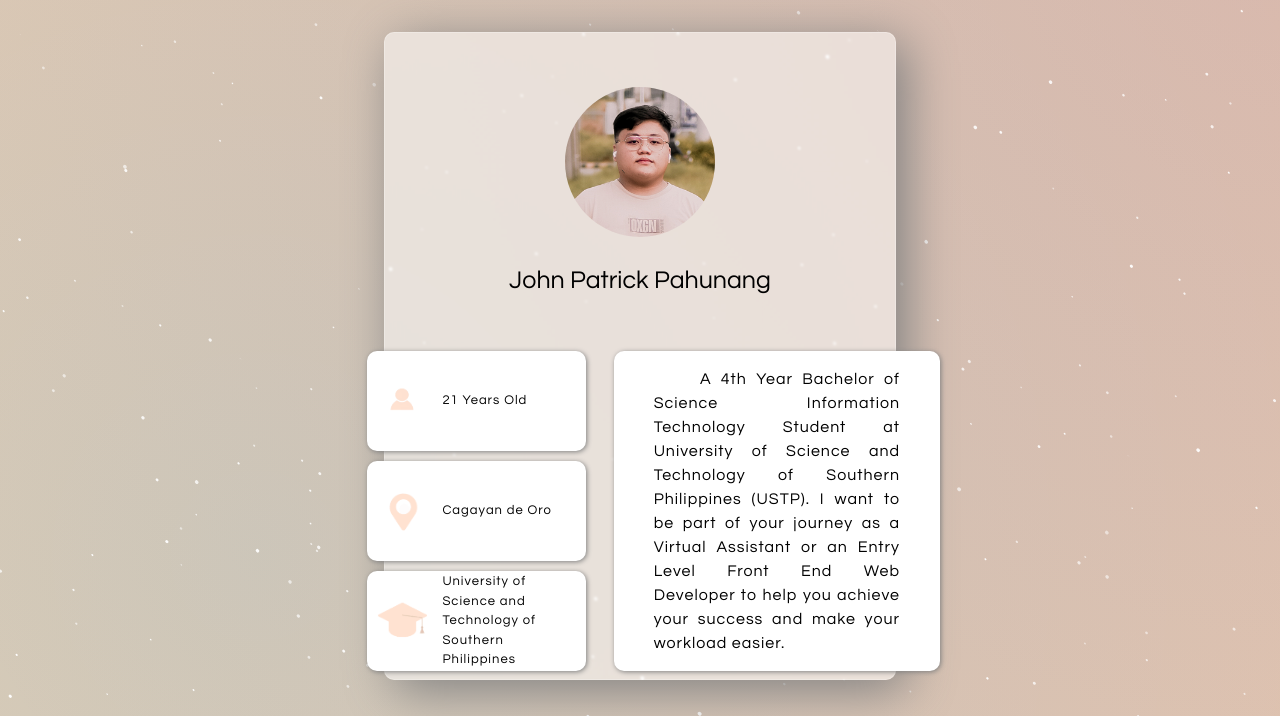
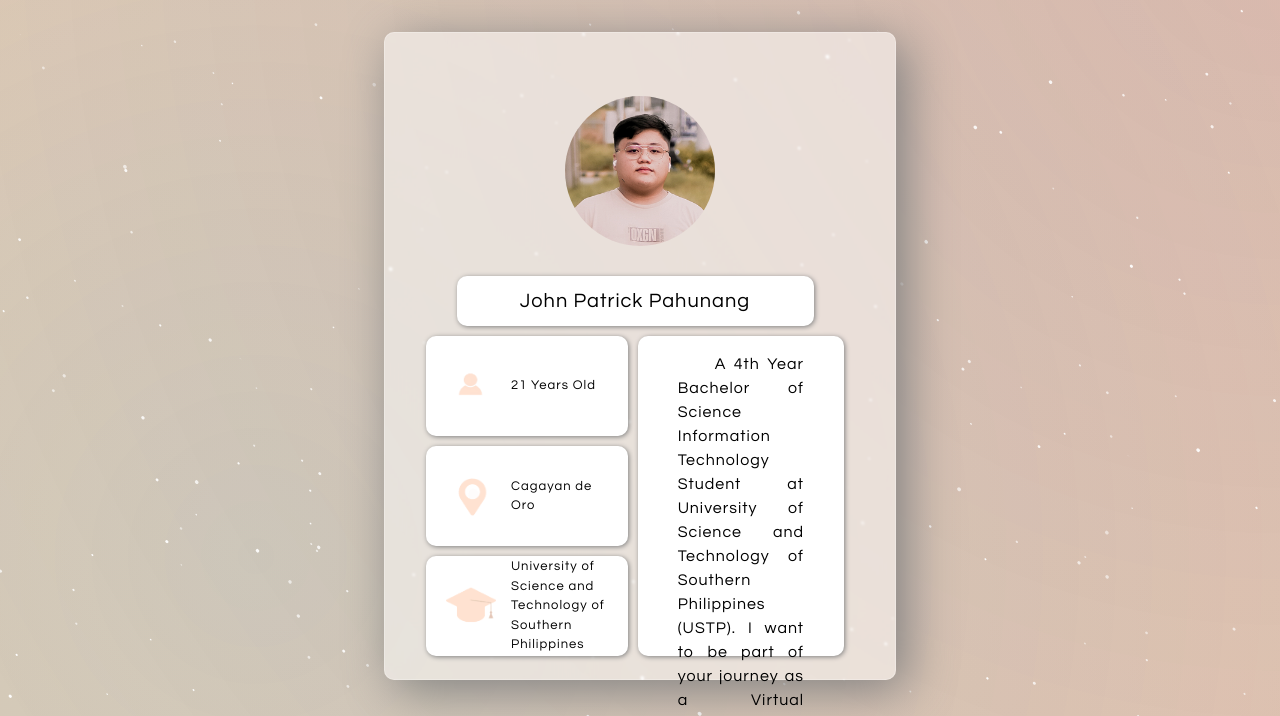
Before and after one commit to fatfat18/portfolio, a website: page about.html in a window 1280 px wide. Shown: the part 84-800 px from the top of the page. Drawn offline with Linux system fonts and the light colour scheme.

Commit message:
minor edits sa about

```diff
--- a/about.html
+++ b/about.html
@@ -191,7 +191,7 @@
     }
 
     .aboutinfodetails{
-        width: 80%;
+        width: 100%;
         height:100px;
         background-color:white;
         margin-top: 10px;
@@ -202,8 +202,9 @@
         letter-spacing: 1px;
         border-radius: 10px;
         box-shadow: 1px 1px 5px grey;
-        padding-right: 15px;
-        padding-left: 10px;
+        padding-right: 20px;
+        margin-right: 20px;
+
 
 
 
@@ -239,16 +240,17 @@
 
 
     .aboutinfodetailscontainer {
-      width: 600px;
+      width: 80%;
       height: 300px;
       /* background-color: aqua; */
       display: flex;
+      margin-top: -30px;
 
 
     }
 
     .aboutinfodetailscontainer2 {
-      width: 800px;
+      width: 80%;
       height: 350px;
       /* background-color: rgb(32, 58, 58); */
       display: flex;
@@ -260,7 +262,7 @@
     }
 
     .aboutinfodesc{
-      width: 800px;
+      width: 100%;
       height: 320px;
       background-color:white;
       margin-top: 20px;
@@ -582,7 +584,7 @@ function onMouseLeave() {
 
               <div class="aboutinfoimagename">
                 <img src="img/2X2.png" class="aboutinfoimage">
-                <p style="font-size:25px;font-family: century gothic;">
+                <p style="font-size:20px;font-family: century gothic; justify-content: center; width: 70%; height:50px; margin-top: 30px; margin-right:10px;padding:0px;" class="aboutinfodetails">
                   John Patrick Pahunang
                 </p>
                 </div>
```
